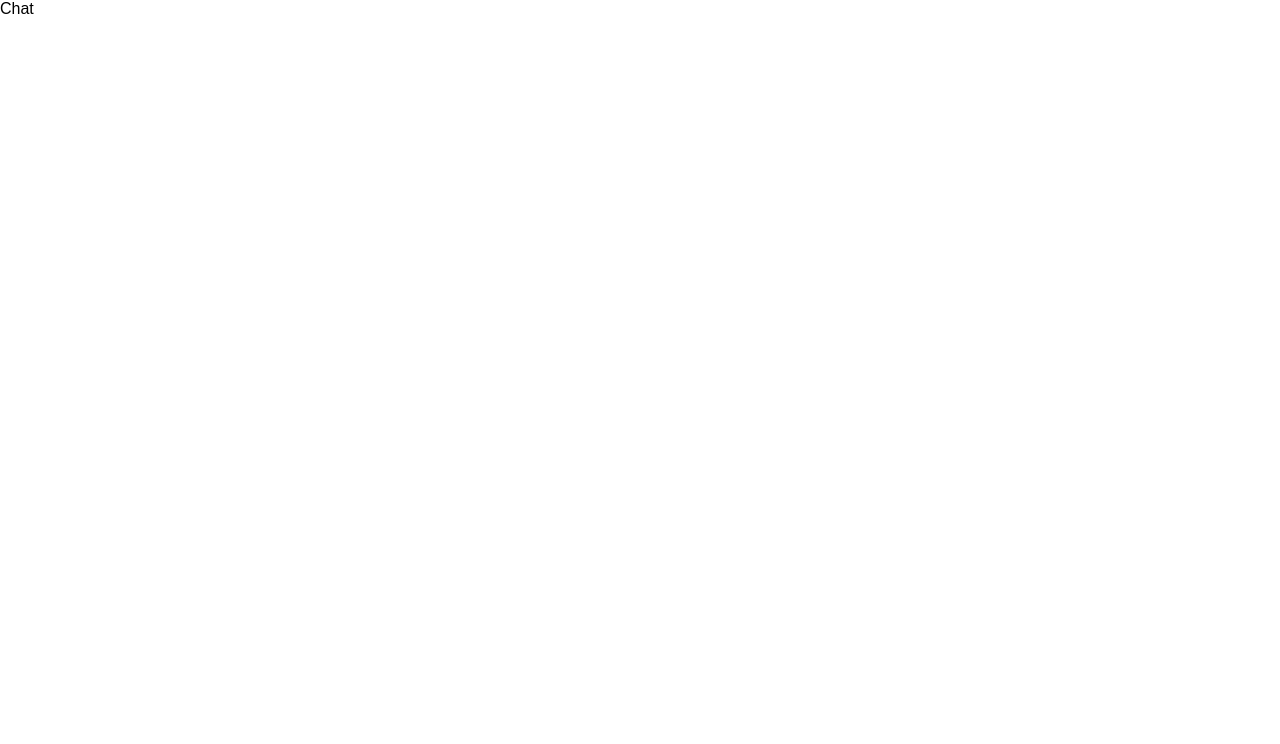
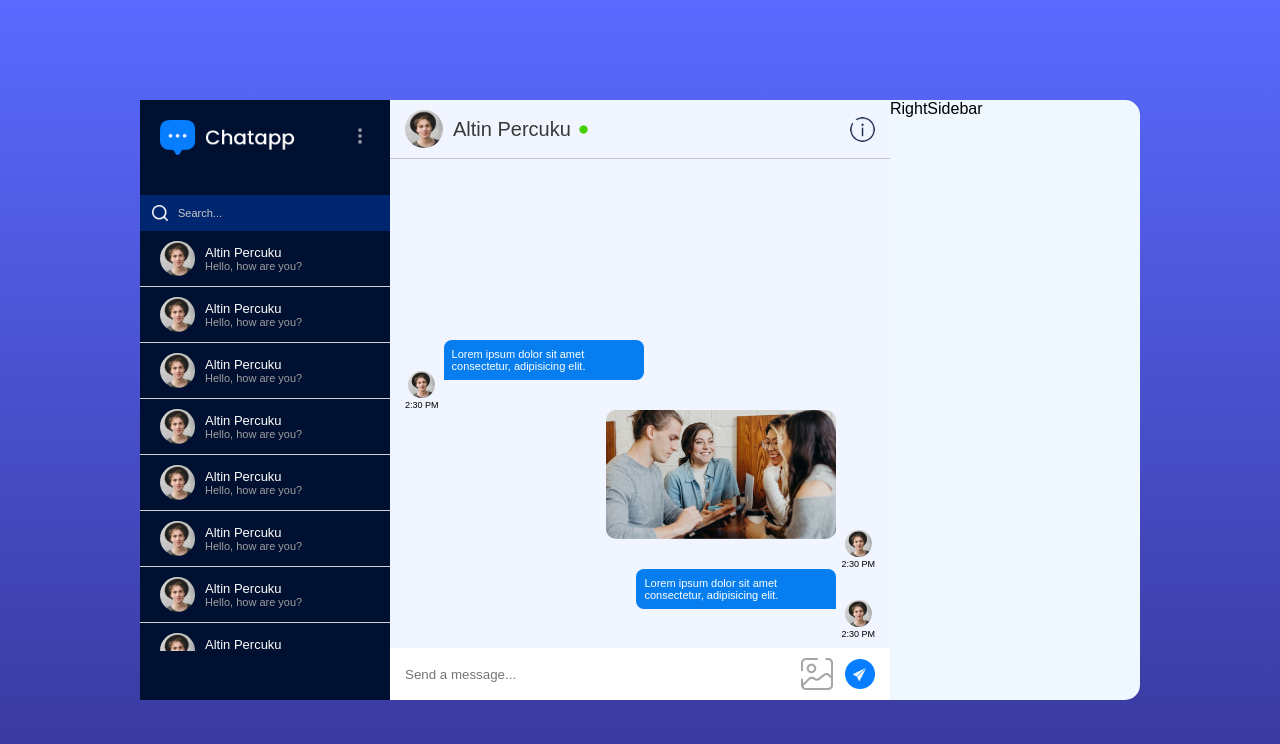
Before and after one commit to altinpercuku/Chat-App, a React (Vite) app: page /chat in a window 1280 px wide. Shown: the top 744 px of the page. Built offline with nearby package versions, Linux system fonts and the light colour scheme; a web font is replaced by a local one.

Commit message:
Created for Message Box

```diff
--- /dev/null
+++ b/src/components/ChatBox/ChatBox.css
@@ -0,0 +1,119 @@
+.chat-box{
+    position: relative;
+    height: 75vh;
+    background-color: #f1f5ff;
+}
+
+.chat-user{
+    padding: 10px 15px;
+    display: flex;
+    align-items: center;
+    gap: 10px;
+    border-bottom: 1px solid #c6c6c6;
+}
+
+.chat-user img{
+    width: 25px;
+    border-radius: 50%;
+}
+
+.chat-user img:first-child{
+    width: 38px;
+    aspect-ratio: 1/1;
+}
+
+.chat-user p{
+    flex: 1;
+    font-weight: 500;
+    font-size: 20px;
+    color: #393939;
+    display: flex;
+    align-items: center;
+    gap: 5px;
+}
+
+.chat-input{
+    display: flex;
+    align-items: center;
+    gap: 12px;
+    padding: 10px 15px;
+    background: white;
+    position: absolute;
+    bottom: 0;
+    left: 0;
+    right: 0;
+}
+
+.chat-input img {
+    width: 30px;
+    cursor: pointer;
+}
+
+.chat-input label{
+    display: flex;
+}
+
+.chat-input label img{
+    width: 32px;
+}
+
+.chat-input input {
+    flex: 1;
+    border: none;
+    outline: none;
+}
+
+
+.chat-message {
+    height: calc(100% - 70px);
+    padding-bottom: 50px;
+    overflow-y: scroll;
+    display: flex;
+    flex-direction: column-reverse;
+}
+
+.s-message div img, .r-message div img{
+    width: 27px;
+    aspect-ratio: 1/1;
+    border-radius: 50px;
+}
+
+
+.s-message, .r-message{
+    display: flex;
+    align-items: end;
+    justify-content: end;
+    gap: 5px;
+    padding: 0 15px;
+}
+
+.r-message{
+    flex-direction: row-reverse;
+    justify-content: start;
+}
+
+.message{
+    color: white;
+    background-color: #077EEF;
+    padding: 8px;
+    max-width: 200px;
+    font-size: 11px;
+    font-weight: 300;
+    border-radius: 8px 8px 0px 8px;
+    margin-bottom: 30px;
+}
+
+.r-message .message{
+    border-radius: 8px 8px 8px 0;
+}
+
+.s-message div, .r-message div{
+    text-align: center;
+    font-size: 9px;
+}
+
+.message-image{
+    max-width: 230px;
+    margin-bottom: 30px;
+    border-radius: 10px;
+}
--- /dev/null
+++ b/src/components/ChatBox/ChatBox.jsx
@@ -0,0 +1,63 @@
+import React from 'react'
+import "./Chatbox.css"
+import assets from '../../assets/assets'
+
+
+const ChatBox = () => {
+  return (
+    <div className='chat-box'>
+      <div className="chat-user">
+        <img src={assets.profile_img} alt="Profile image" />
+        <p>Altin Percuku <img src={assets.green_dot} className='dot' alt="Green Dot" /></p>
+        <img src={assets.help_icon} alt="help icon" />
+      </div>
+
+      <div className="chat-message">
+        <div className="s-message">
+          <p className='message'>
+              Lorem ipsum dolor sit amet consectetur, adipisicing elit.
+          </p>
+          <div>
+            <img src={assets.profile_img} alt="profile image" />
+            <p>
+              2:30 PM
+            </p>
+          </div>
+        </div>
+
+        <div className="s-message">
+          <img src={assets.pic1} className='message-image' alt="Pic 1" />
+          <div>
+            <img src={assets.profile_img} alt="profile image" />
+            <p>
+              2:30 PM
+            </p>
+          </div>
+        </div>
+
+        <div className="r-message">
+          <p className='message'>
+              Lorem ipsum dolor sit amet consectetur, adipisicing elit.
+          </p>
+          <div>
+            <img src={assets.profile_img} alt="profile image" />
+            <p>
+              2:30 PM
+            </p>
+          </div>
+        </div>
+      </div>
+
+      <div className="chat-input">
+        <input type="text" placeholder='Send a message...' />
+        <input type="file" id='image' accept='image/png, image/jpeg' hidden />
+        <label htmlFor="image">
+          <img src={assets.gallery_icon} alt="Gallery icon" />
+        </label>
+        <img src={assets.send_button} alt="Send button" />
+      </div>
+    </div>
+  )
+}
+
+export default ChatBox
--- /dev/null
+++ b/src/components/LeftSidebar/LeftSidebar.css
@@ -0,0 +1,93 @@
+.ls{
+    background: #001030;
+    color: white;
+    height: 75vh;
+}
+
+.ls-top{
+    padding: 20px;
+}
+
+.ls-nav{
+    display: flex;
+    justify-content: space-between;
+    align-items: center;
+}
+
+.ls-nav .logo{
+    max-width: 140px;
+}
+
+.ls-nav .menu img{
+    max-height: 20px;
+    opacity: 0.6;
+    cursor: pointer;
+}
+
+.ls-search{
+    background: #002670;
+    display: flex;
+    align-items: center;
+    gap: 10px;
+    padding: 10px 12px;
+    margin-top: 20px;
+}
+
+.ls-search img{
+    width: 16px;
+}
+
+.ls-search input{
+    background: transparent;
+    border: none;
+    outline: none;
+    color: white;
+    font-size: 11px;
+}
+
+.ls-search input::placeholder{
+    color: #c8c8c8;
+}
+
+.ls-list {
+    display: flex;
+    flex-direction: column;
+    height: 70%;
+    overflow-y: scroll;
+}
+
+.friends img{
+    width: 35px;
+    aspect-ratio: 1/1;
+    border-radius: 50%;
+}
+
+.friends{
+    display: flex;
+    align-items: center;
+    gap: 10px;
+    padding: 10px 20px;
+    cursor: pointer;
+    font-size: 13px;
+    border-bottom: 1px solid #d1d1d1;
+    transition: .3s;
+}
+
+.friends div{
+    display: flex;
+    flex-direction: column;
+}
+
+.friends span{
+    color: #9f9f9f;
+    font-size: 11px;
+    transition: .3s color;
+}
+
+.friends:hover{
+    background-color: #077EFF;
+}
+
+.friends:hover span {
+    color: white;
+}
--- /dev/null
+++ b/src/components/LeftSidebar/LeftSidebar.jsx
@@ -0,0 +1,36 @@
+import React from 'react'
+import "./LeftSidebar.css"
+import assets from '../../assets/assets'
+
+
+const LeftSidebar = () => {
+  return (
+    <div className='ls'>
+        <div className="ls-top">
+            <div className="ls-nav">
+                <img src={assets.logo} className='logo' alt="Logo Icon" />
+                <div className="menu">
+                    <img src={assets.menu_icon} alt="Menu Icon" />
+                </div>
+            </div>
+        </div>
+        <div className="ls-search">
+            <img src={assets.search_icon} alt="Search Icon" />
+            <input type="text" placeholder='Search...' />
+        </div>
+        <div className="ls-list">
+            {Array(20).fill("").map((item, index) => (
+                <div className="friends" key={index}>
+                    <img src={assets.profile_img} alt="Profile Image" />
+                    <div>
+                    <p>Altin Percuku</p>
+                    <span>Hello, how are you?</span>
+                    </div>
+                </div>
+            ))}
+        </div>
+    </div>
+  )
+}
+
+export default LeftSidebar
--- /dev/null
+++ b/src/components/RightSidebar/RightSidebar.jsx
@@ -0,0 +1,10 @@
+import React from 'react'
+import "./RightSidebar.css"
+
+const RightSidebar = () => {
+  return (
+    <div>RightSidebar</div>
+  )
+}
+
+export default RightSidebar
--- a/src/index.css
+++ b/src/index.css
@@ -4,3 +4,7 @@
   box-sizing: border-box;
   font-family: "Alan Sans", sans-serif;
 }
+
+img.dot{
+  width: 15px !important;
+}
--- a/src/pages/Chat/Chat.css
+++ b/src/pages/Chat/Chat.css
@@ -0,0 +1,16 @@
+.chat{
+    min-height: 100vh;
+    background: linear-gradient(#596AFF,#383699);
+    display: grid;
+    place-items: center;
+}
+
+.chat-container{
+    width: 95%;
+    height: 75vh;
+    max-width: 1000px;
+    background-color: aliceblue;
+    display: grid;
+    border-radius: 15px;
+    grid-template-columns: 1fr 2fr 1fr;
+}
--- a/src/pages/Chat/Chat.jsx
+++ b/src/pages/Chat/Chat.jsx
@@ -1,10 +1,18 @@
 import React from 'react'
 import "./Chat.css"
-
+import LeftSidebar from '../../components/LeftSidebar/LeftSidebar'
+import ChatBox from '../../components/ChatBox/ChatBox'
+import RightSidebar from '../../components/RightSidebar/RightSidebar'
 
 const Chat = () => {
   return (
-    <div>Chat</div>
+    <div className='chat'>
+      <div className="chat-container">
+        <LeftSidebar/>
+        <ChatBox/>
+        <RightSidebar/>
+      </div>
+    </div>
   )
 }
 
```
Also changed, not shown: src/components/RightSidebar/RightSidebar.css (added).
